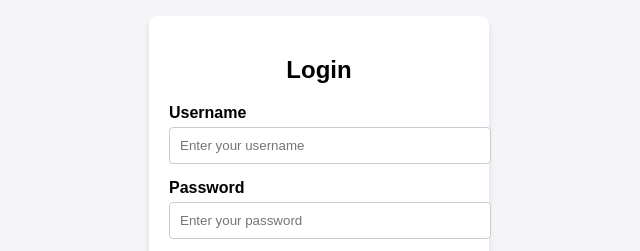
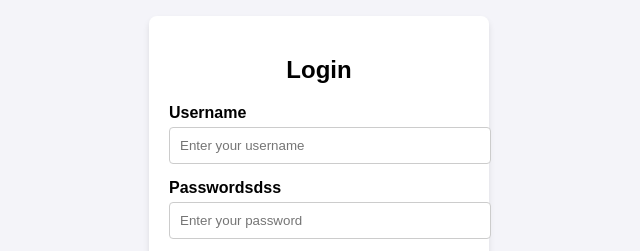
Before and after one commit to DevNishantHub/my-ci-cd, a plain HTML site: page index.html in a window 1280 px wide. Shown: the part 236-487 px from the top of the page, 321-961 px from the left. Drawn offline with Linux system fonts and the light colour scheme.

```diff
--- a/index.html
+++ b/index.html
@@ -63,7 +63,7 @@
                 <input type="text" id="username" name="username" placeholder="Enter your username" required>
             </div>
             <div class="form-group">
-                <label for="password">Password</label>
+                <label for="password">Passwordsdss</label>
                 <input type="password" id="password" name="password" placeholder="Enter your password" required>
             </div>
             <button type="submit" class="login-btn">Login</button>
```
